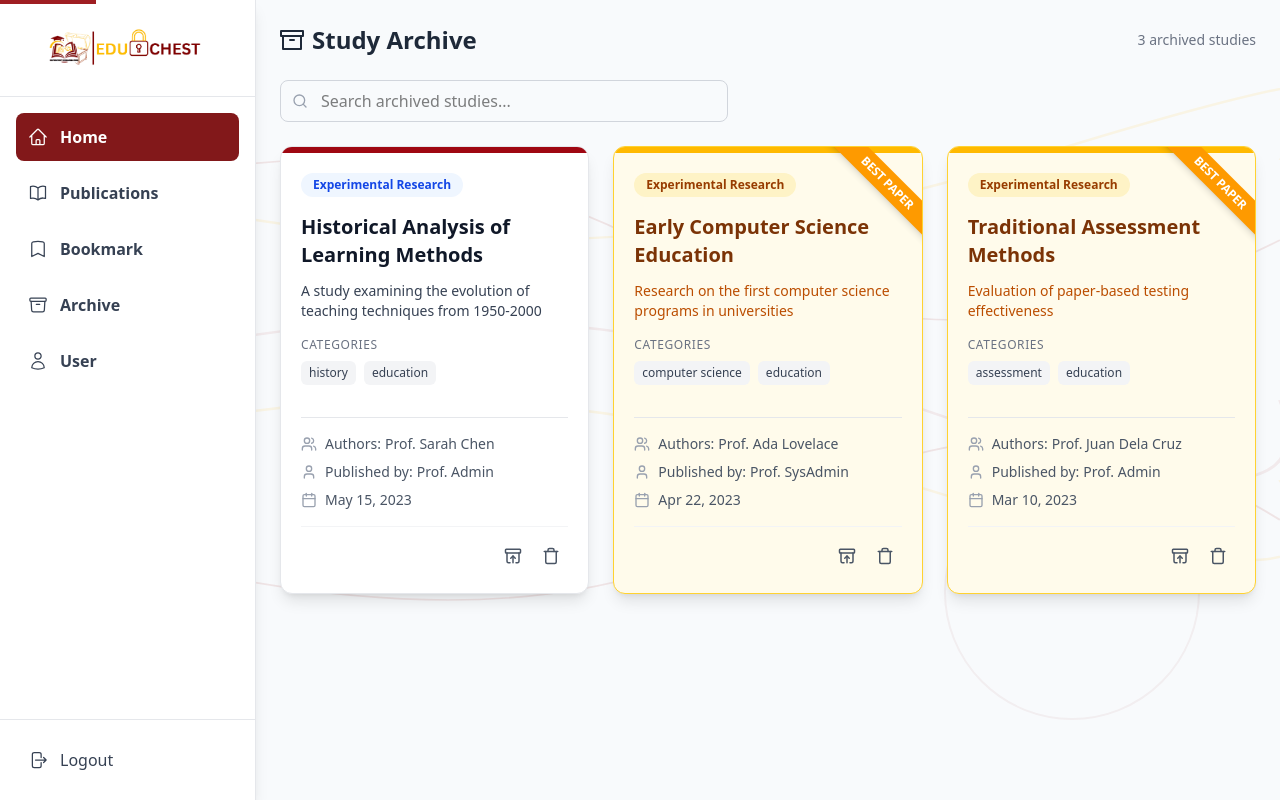
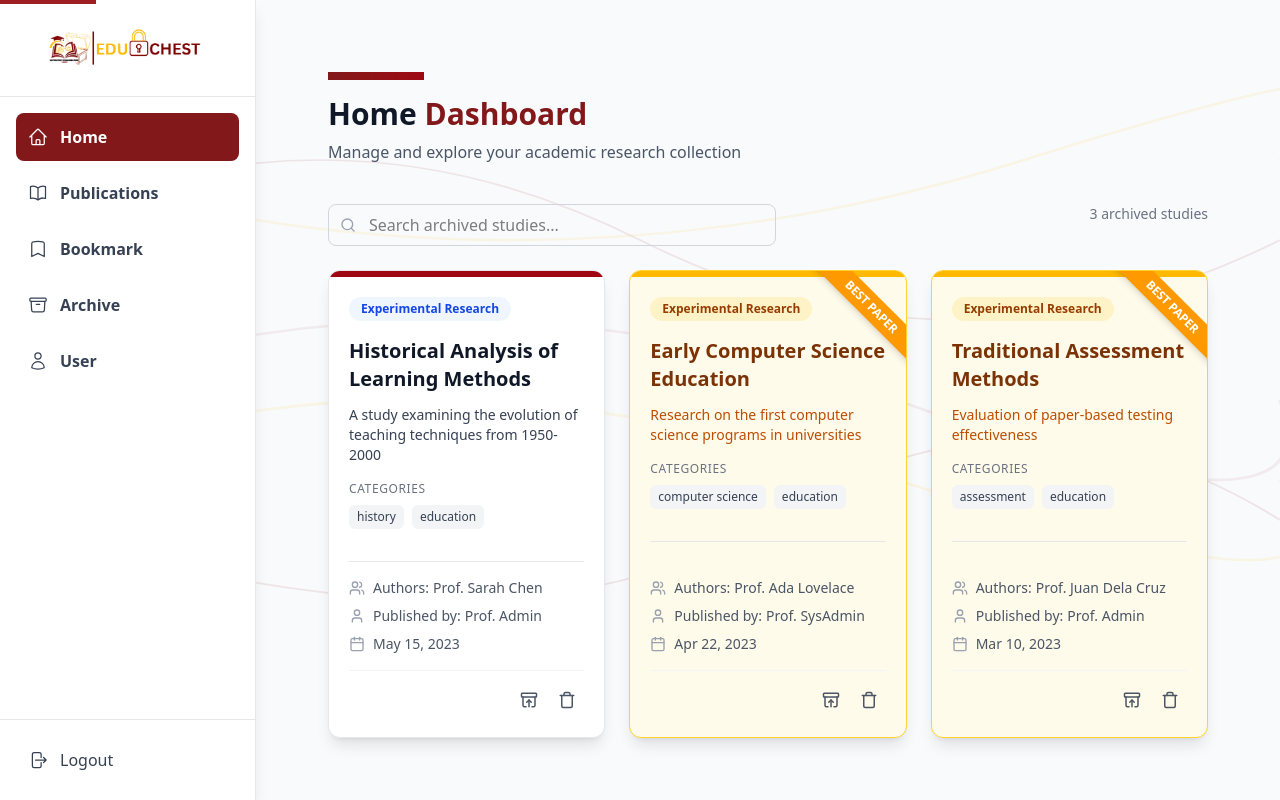
Before and after one commit to mihkuno/RESPOCU, a Next.js app: page /dashboard/archive in a window 1280 px wide. Built offline with nearby package versions, Linux system fonts and the light colour scheme.

Commit message:
refactor: dashboard layout dynamic header

```diff
--- a/src/app/dashboard/archive/page.tsx
+++ b/src/app/dashboard/archive/page.tsx
@@ -98,15 +98,7 @@ export default function ArchivePage() {
   };
 
   return (
-    <div className="p-6">
-      <div className="flex justify-between items-center mb-6">
-        <h1 className="text-2xl font-bold text-gray-800 flex items-center">
-          <FiArchive className="mr-2" /> Study Archive
-        </h1>
-        <div className="text-sm text-gray-500">
-          {archivedStudies.length} archived studies
-        </div>
-      </div>
+    <>
 
       <div className="flex flex-col md:flex-row justify-between gap-4 mb-6">
         <div className="relative flex-grow max-w-md">
@@ -120,6 +112,10 @@ export default function ArchivePage() {
             value={searchTerm}
             onChange={(e) => setSearchTerm(e.target.value)}
           />
+        </div>
+
+        <div className="text-sm text-gray-500">
+          {archivedStudies.length} archived studies
         </div>
 
         {selectedStudies.length > 0 && (
@@ -176,6 +172,6 @@ export default function ArchivePage() {
           </div>
         )}
       </div>
-    </div>
+    </>
   );
 }
--- a/src/app/dashboard/bookmarks/page.tsx
+++ b/src/app/dashboard/bookmarks/page.tsx
@@ -22,9 +22,7 @@ const bookmarkedStudies = [
 
 export default function BookmarksPage() {
   return (
-    <div className="p-6">
-      <h1 className="text-2xl font-bold text-gray-800 mb-6">Bookmarked Studies</h1>
-
+    <>
       {bookmarkedStudies.length === 0 ? (
         <div className="text-center py-12">
           <p className="text-gray-500">You haven't bookmarked any studies yet.</p>
@@ -65,6 +63,6 @@ export default function BookmarksPage() {
           ))}
         </div>
       )}
-    </div>
+    </>
   );
 }
--- a/src/app/dashboard/layout.tsx
+++ b/src/app/dashboard/layout.tsx
@@ -16,6 +16,7 @@ import LogoutModal from '@/component/logoutModal';
 // Parent layout component
 export default function DashboardLayout({ children }: { children: React.ReactNode }) {
   const [isLogoutModalOpen, setIsLogoutModalOpen] = useState(false);
+  const [activeMenuItem, setActiveMenuItem] = useState('Home'); // State to track active menu item
 
   // Brand colors matching landing page
   const brandMaroon = '#9F1E22';
@@ -48,10 +49,26 @@ export default function DashboardLayout({ children }: { children: React.ReactNod
         <div className="absolute bottom-20 right-20 w-64 h-64 border-2 border-red-900 rounded-full opacity-5"></div>
       </div>
 
-      <Sidebar onLogoutClick={() => setIsLogoutModalOpen(true)} />
+      <Sidebar onLogoutClick={() => setIsLogoutModalOpen(true)} setActiveMenuItem={setActiveMenuItem} activeMenuItem={activeMenuItem}/>
       <main className="flex-1 overflow-auto relative">
         <div className="relative z-10">
-          {children}
+
+          <div className="min-h-screen p-18">
+            <div className="container mx-auto">
+              <header className="mb-10">
+                <div className="bg-gradient-to-r from-red-900 to-red-800 h-2 w-24 mb-4"></div>
+                <h1 className="text-3xl font-bold text-gray-900">
+                  {activeMenuItem} <span className="text-red-900">Dashboard</span>
+                </h1>
+                <p className="text-gray-600 mt-2">
+                  Manage and explore your academic research collection
+                </p>
+              </header>
+
+              {children}
+            </div>
+          </div>
+
         </div>
       </main>
 
@@ -65,7 +82,7 @@ export default function DashboardLayout({ children }: { children: React.ReactNod
 }
 
 // Sidebar component with logout modal integration
-function Sidebar({ onLogoutClick }: { onLogoutClick: () => void }) {
+function Sidebar({ onLogoutClick, setActiveMenuItem, activeMenuItem }: { onLogoutClick: () => void, setActiveMenuItem: (item: string) => void, activeMenuItem: string }) {
   // Brand colors matching landing page
   const brandMaroon = '#9F1E22';
   const brandYellow = '#FFB81C';
@@ -78,8 +95,6 @@ function Sidebar({ onLogoutClick }: { onLogoutClick: () => void }) {
     { name: 'User', icon: UserIcon, href: '/dashboard/users' },
   ];
 
-  // Active state for menu styling demonstration
-  const [activeItem, setActiveItem] = useState('Home');
 
   return (
     <div
@@ -107,10 +122,10 @@ function Sidebar({ onLogoutClick }: { onLogoutClick: () => void }) {
           <ul className="space-y-2">
             {menuItems.map((item) => (
               <li key={item.name}>
-                <Link href={item.href} onClick={() => setActiveItem(item.name)}>
+                <Link href={item.href} onClick={() => setActiveMenuItem(item.name)}>
                   <div
                     className={`flex items-center p-3 rounded-lg transition-colors font-semibold ${
-                      activeItem === item.name
+                      activeMenuItem === item.name
                         ? `bg-red-900 text-white`
                         : `text-gray-700 hover:bg-red-50 hover:text-red-900`
                     }`}
--- a/src/app/dashboard/page.tsx
+++ b/src/app/dashboard/page.tsx
@@ -282,18 +282,7 @@ export default function Dashboard() {
   const bestPapersCount = studies.filter(study => study.isBestPaper).length;
 
   return (
-    <div className="min-h-screen p-4">
-      <div className="container mx-auto px-4 py-8">
-        <header className="mb-10">
-          <div className="bg-gradient-to-r from-red-900 to-red-800 h-2 w-24 mb-4"></div>
-          <h1 className="text-3xl font-bold text-gray-900">
-            Research <span className="text-red-900">Dashboard</span>
-          </h1>
-          <p className="text-gray-600 mt-2">
-            Manage and explore your academic research collection
-          </p>
-        </header>
-
+    <>
         <div className="flex flex-col sm:flex-row gap-4 mb-8 flex-wrap">
           <div className="relative flex-grow">
             <input
@@ -488,7 +477,6 @@ export default function Dashboard() {
             </button>
           </div>
         )}
-      </div>
-    </div>
+      </>
   );
 }
--- a/src/app/dashboard/publications/page.tsx
+++ b/src/app/dashboard/publications/page.tsx
@@ -170,9 +170,7 @@ export default function CreateStudyPage() {
   };
 
   return (
-    <div className="p-6">
-      <h1 className="text-2xl font-bold text-gray-800 mb-6">Create New Study</h1>
-
+    <>
       <form onSubmit={handleSubmit} className="bg-white bg-opacity-90 rounded-lg shadow-md p-6">
         {/* Title */}
         <div className="mb-6">
@@ -363,6 +361,6 @@ export default function CreateStudyPage() {
           ))}
         </div>
       </div>
-    </div>
+    </>
   );
 }
--- a/src/app/dashboard/users/page.tsx
+++ b/src/app/dashboard/users/page.tsx
@@ -66,9 +66,7 @@ export default function UsersPage() {
   };
 
   return (
-    <div className="p-6">
-      <h1 className="text-2xl font-bold text-gray-800 mb-6">User Management</h1>
-
+    <>
       {/* Search Bar */}
       <div className="mb-6 relative">
         <div className="absolute inset-y-0 left-0 pl-3 flex items-center pointer-events-none">
@@ -147,6 +145,6 @@ export default function UsersPage() {
           </tbody>
         </table>
       </div>
-    </div>
+    </>
   );
 }
```
